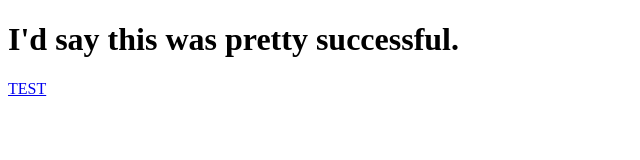
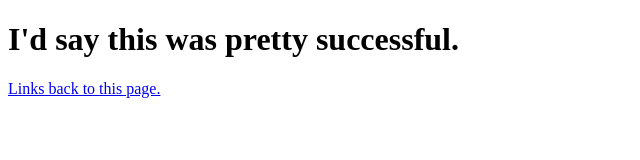
Before and after one commit to iOSDevDude/iOSDevDude.github.io, a plain HTML site: page index.html in a window 1280 px wide. Shown: the whole page, without its empty margins (0-640 px from the left). Drawn offline with Linux system fonts and the light colour scheme.

Commit message:
Update index.html

```diff
--- a/index.html
+++ b/index.html
@@ -5,6 +5,6 @@
 	</head>
 	<body>
 		<h1>I'd say this was pretty successful.</h1>
-		<a href="index.html">TEST</a>
+		<a href="index.html">Links back to this page.</a>
 	</body>
 </html>
```
